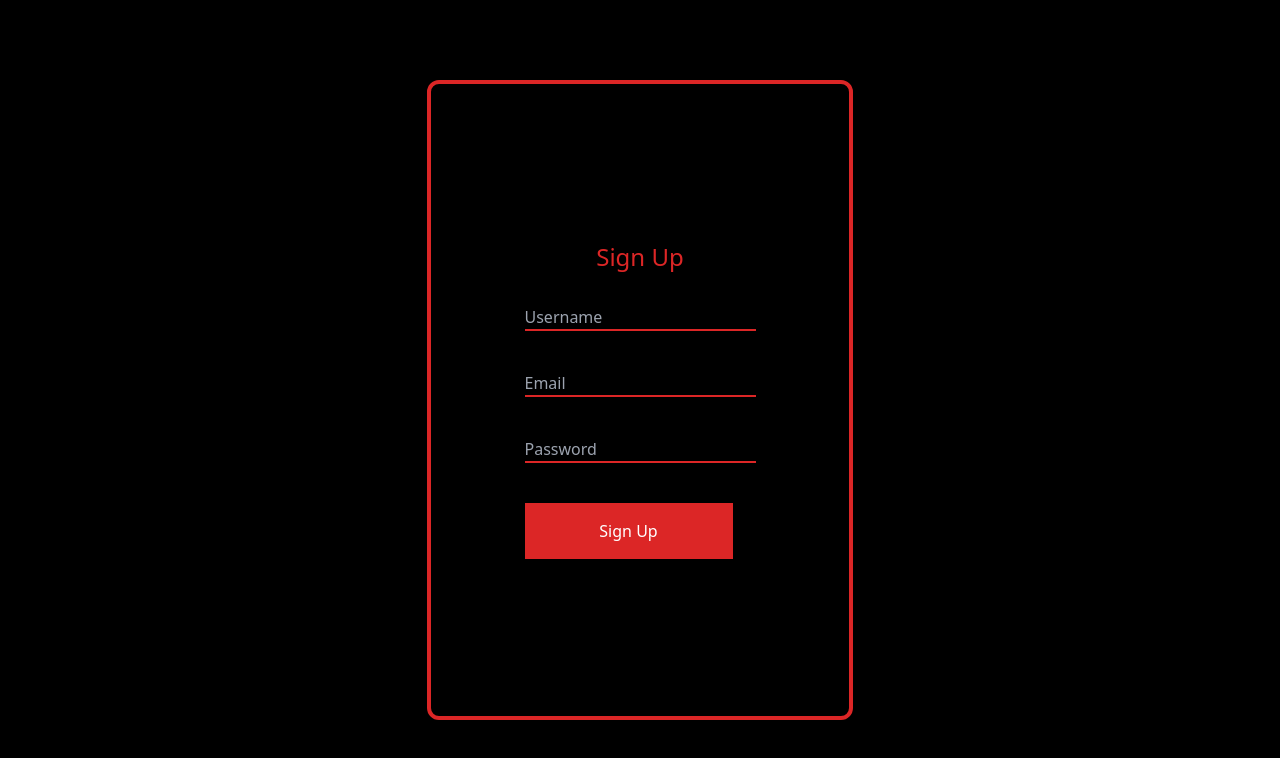
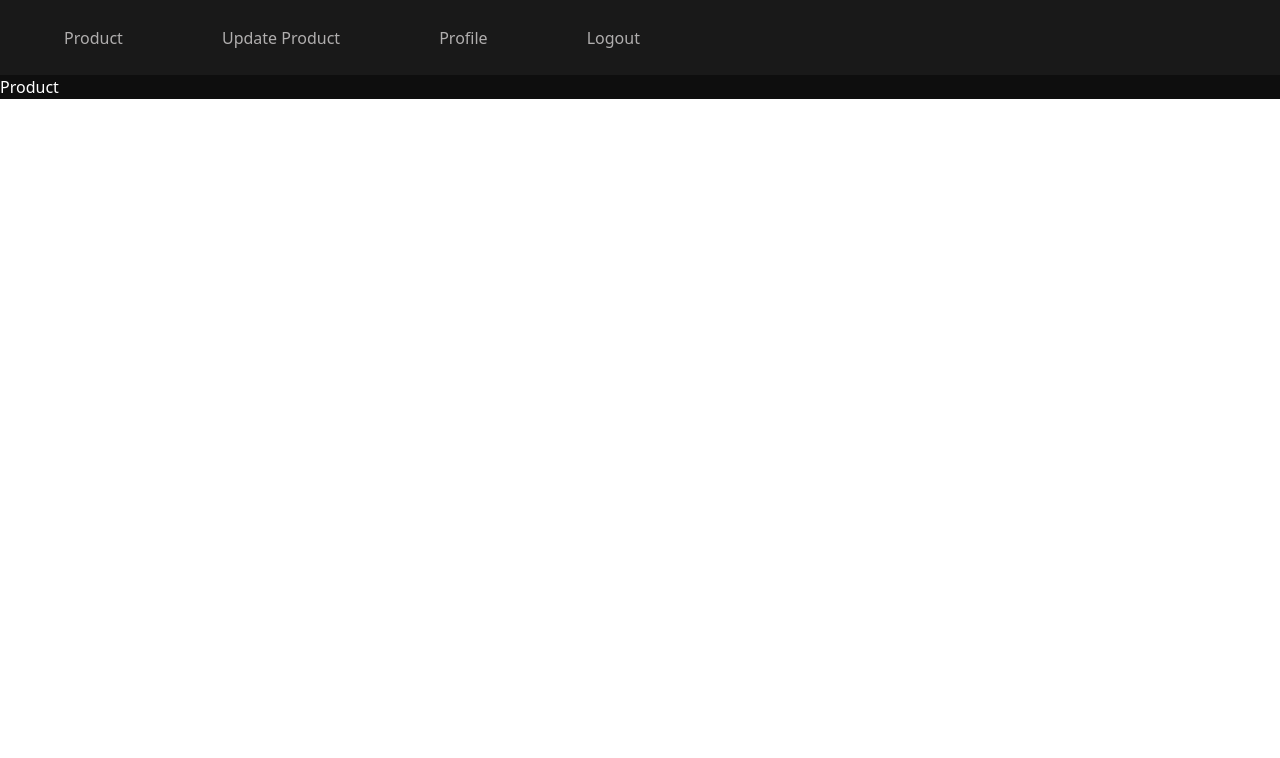
Before and after one commit to harry-sketch/Urban-Winner-MERN-Project, a React (Vite) app in the folder client/: page /showcase in a window 1280 px wide. Shown: the top 758 px of the page. Built offline with nearby package versions, Linux system fonts and the light colour scheme.

Commit message:
add: routing & condtional routing for singup

```diff
--- a/client/src/App.jsx
+++ b/client/src/App.jsx
@@ -1,15 +1,28 @@
+import { Route, Routes, useLocation } from "react-router-dom";
+
 // Styles
 import "./App.css";
 
 // Components
-import { SignUp } from "./components";
+import { SignUp, Update } from "./components";
+import Header from "./components/Header/Header";
+import PrivateComponent from "./components/PrivateComponent/PrivateComponent";
+import Showcase from "./components/Showcase/Showcase";
 
 // Routes
 
 function App() {
+  const location = useLocation();
   return (
-    <div className="App">
-      <SignUp />
+    <div className="bg-[#0E0E0E]">
+      {location.pathname !== "/" && <Header />}
+      <Routes>
+        <Route path="/" element={<SignUp />} />
+        <Route path="/showcase" element={<Showcase />} />
+        <Route path="/update" element={<Update />} />
+        <Route path="/profile" element={<h1>Profile</h1>} />
+        <Route path="/logout" element={<h1>Logout</h1>} />
+      </Routes>
     </div>
   );
 }
--- a/client/src/components/Common/BasicInput/BasicInput.jsx
+++ b/client/src/components/Common/BasicInput/BasicInput.jsx
@@ -15,7 +15,7 @@ const BasicInput = ({
         type={type}
         placeholder={placeholder}
         onChange={(e) => onChange(e)}
-        className="bg-transparent  border-none outline-none text-base text-white w-full"
+        className="bg-transparent  border-none outline-none text-base text-white w-full focus:bg-transparent"
       />
     </div>
   );
--- /dev/null
+++ b/client/src/components/Header/Header.jsx
@@ -0,0 +1,28 @@
+import React from "react";
+import { Link } from "react-router-dom";
+
+const Header = () => {
+  const navdata = [
+    { id: 1, title: "Product", link: "/showcase" },
+    { id: 2, title: "Update Product", link: "/update" },
+    { id: 3, title: "Profile", link: "/profile" },
+    { id: 4, title: "Logout", link: "/logout" },
+  ];
+  return (
+    <nav className="flex w-full bg-[#191919] text-[#B0AEAE] px-[5%] py-[2%]">
+      <ul className="flex items-center justify-between w-2/4">
+        {navdata &&
+          navdata.map((item) => {
+            const { title, link, id } = item;
+            return (
+              <li key={id}>
+                <Link to={link}>{title}</Link>
+              </li>
+            );
+          })}
+      </ul>
+    </nav>
+  );
+};
+
+export default Header;
--- /dev/null
+++ b/client/src/components/PrivateComponent/PrivateComponent.jsx
@@ -0,0 +1,9 @@
+import React from "react";
+import { Navigate, Outlet } from "react-router-dom";
+
+const PrivateComponent = () => {
+  const isAuth = false;
+  return isAuth ? <Outlet /> : <Navigate to="/" />;
+};
+
+export default PrivateComponent;
--- /dev/null
+++ b/client/src/components/Product/Product.jsx
@@ -0,0 +1,5 @@
+import React from "react";
+
+const Product = () => <div className="text-white">Product</div>;
+
+export default Product;
--- /dev/null
+++ b/client/src/components/Showcase/Showcase.jsx
@@ -0,0 +1,15 @@
+import React from "react";
+
+// Components
+import Header from "../Header/Header";
+import Product from "../Product/Product";
+const Showcase = () => {
+  return (
+    <div className="max-w-7xl m-auto">
+      {/* <Header /> */}
+      <Product />
+    </div>
+  );
+};
+
+export default Showcase;
--- a/client/src/components/SignUp/SignUp.jsx
+++ b/client/src/components/SignUp/SignUp.jsx
@@ -1,9 +1,12 @@
 import React, { useState } from "react";
+import { useLocation } from "react-router-dom";
 
 // Components
 import BasicInput from "../Common/BasicInput/BasicInput";
 
 const SignUp = () => {
+  const location = useLocation();
+  console.log("from signup----", location);
   const [signValue, setSignValue] = useState({
     name: "",
     email: "",
@@ -32,7 +35,7 @@ const SignUp = () => {
     setSignValue({ name: "", email: "", password: "" });
   };
   return (
-    <div className="bg-black h-screen w-full flex items-center justify-center">
+    <div className="h-screen w-full flex items-center justify-center">
       <div className="border-4 border-red-600 w-1/3 h-4/5 rounded-xl py-6 px-10 flex items-center justify-center flex-col">
         <div className="text-2xl font-medium text-red-600 text-center">
           Sign Up
--- /dev/null
+++ b/client/src/components/Update/Update.jsx
@@ -0,0 +1,5 @@
+import React from "react";
+
+const Update = () => <div>Update</div>;
+
+export default Update;
--- a/client/src/components/index.js
+++ b/client/src/components/index.js
@@ -1 +1,2 @@
 export { default as SignUp } from "./SignUp/SignUp";
+export { default as Update } from "./Update/Update";
```
Also changed, not shown: 1 other file (tests, documents, lock files or other folders).
